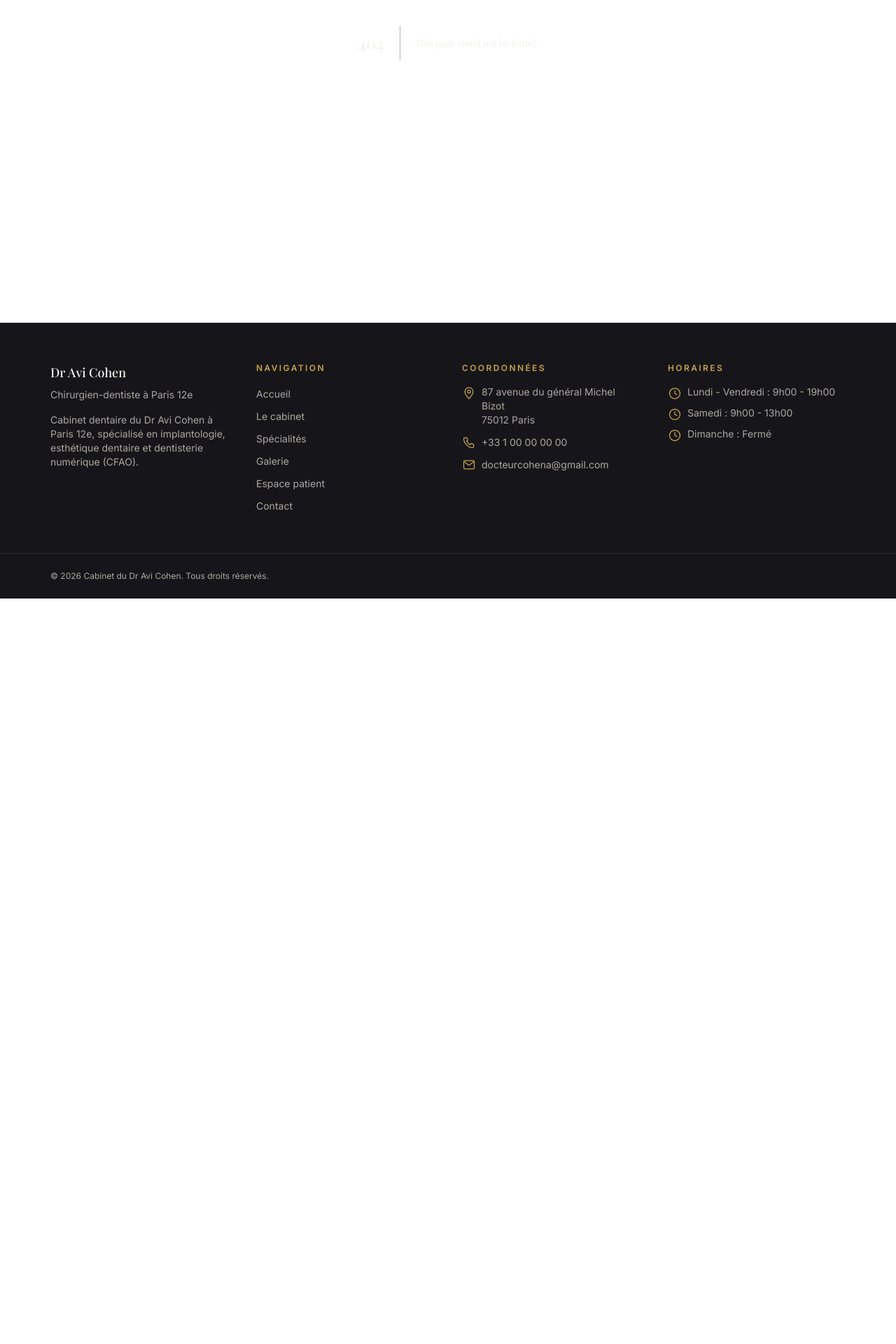
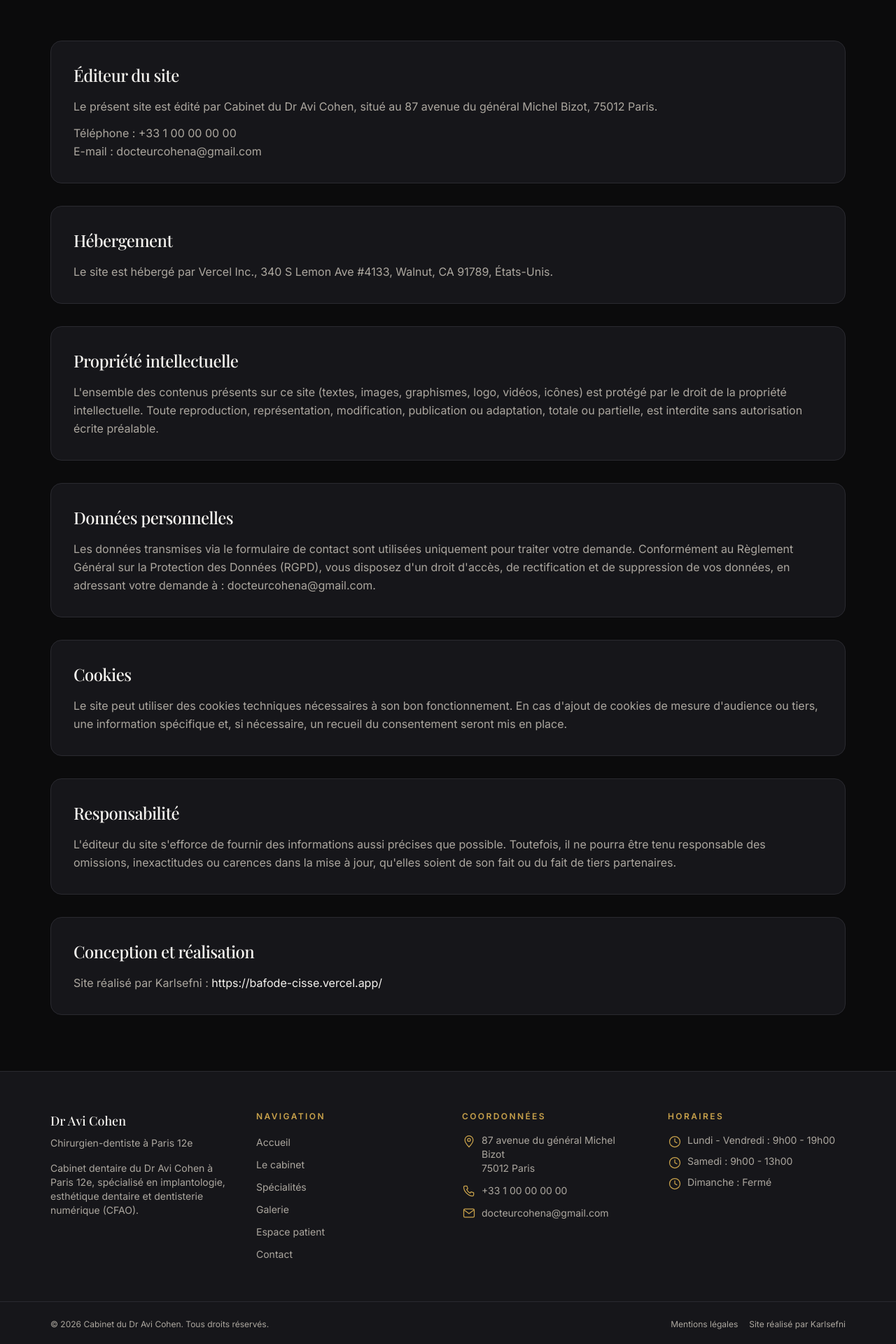
Before and after one commit to bcisse14/AviCohen, a Next.js app: page /mentions-legales in a window 1280 px wide. Before the commit this address had no page. Shown: the part 420-2340 px from the top of the page at 70% size. Before the commit the page ends 1275 px from the top, so only its background shows below. Built offline with nearby package versions, Linux system fonts and the light colour scheme.

Commit message:
(Add) : Ajout des mentions légales

```diff
--- /dev/null
+++ b/app/mentions-legales/page.tsx
@@ -0,0 +1,109 @@
+import type { Metadata } from "next";
+import { PageHero } from "@/components/PageHero";
+import { siteConfig } from "@/lib/site-config";
+
+export const metadata: Metadata = {
+  title: "Mentions légales",
+  description:
+    "Mentions légales du site du cabinet du Dr Avi Cohen : éditeur, hébergement, propriété intellectuelle et informations de contact.",
+  openGraph: {
+    title: `Mentions légales - ${siteConfig.practiceName}`,
+    description:
+      "Informations légales relatives à l'édition, l'hébergement et l'utilisation du site.",
+  },
+};
+
+export default function MentionsLegalesPage() {
+  return (
+    <>
+      <PageHero
+        eyebrow="Informations légales"
+        title="Mentions légales"
+        description="Informations relatives à l'éditeur, à l'hébergement et aux conditions d'utilisation du site."
+      />
+
+      <section>
+        <div className="container-site space-y-8 py-16 sm:py-20">
+          <article className="rounded-2xl border border-border bg-surface p-6 sm:p-8">
+            <h2 className="text-2xl text-ink">Éditeur du site</h2>
+            <p className="mt-4 leading-relaxed text-muted">
+              Le présent site est édité par {siteConfig.practiceName}, situé au {" "}
+              {siteConfig.address.streetAddress}, {siteConfig.address.postalCode} {" "}
+              {siteConfig.address.addressLocality}.
+            </p>
+            <p className="mt-3 leading-relaxed text-muted">
+              Téléphone : {siteConfig.phone}
+              <br />
+              E-mail : {siteConfig.email}
+            </p>
+          </article>
+
+          <article className="rounded-2xl border border-border bg-surface p-6 sm:p-8">
+            <h2 className="text-2xl text-ink">Hébergement</h2>
+            <p className="mt-4 leading-relaxed text-muted">
+              Le site est hébergé par Vercel Inc., 340 S Lemon Ave #4133, Walnut,
+              CA 91789, États-Unis.
+            </p>
+          </article>
+
+          <article className="rounded-2xl border border-border bg-surface p-6 sm:p-8">
+            <h2 className="text-2xl text-ink">Propriété intellectuelle</h2>
+            <p className="mt-4 leading-relaxed text-muted">
+              L&apos;ensemble des contenus présents sur ce site (textes, images,
+              graphismes, logo, vidéos, icônes) est protégé par le droit de la
+              propriété intellectuelle. Toute reproduction, représentation,
+              modification, publication ou adaptation, totale ou partielle, est
+              interdite sans autorisation écrite préalable.
+            </p>
+          </article>
+
+          <article className="rounded-2xl border border-border bg-surface p-6 sm:p-8">
+            <h2 className="text-2xl text-ink">Données personnelles</h2>
+            <p className="mt-4 leading-relaxed text-muted">
+              Les données transmises via le formulaire de contact sont utilisées
+              uniquement pour traiter votre demande. Conformément au Règlement
+              Général sur la Protection des Données (RGPD), vous disposez d&apos;un
+              droit d&apos;accès, de rectification et de suppression de vos données,
+              en adressant votre demande à : {siteConfig.email}.
+            </p>
+          </article>
+
+          <article className="rounded-2xl border border-border bg-surface p-6 sm:p-8">
+            <h2 className="text-2xl text-ink">Cookies</h2>
+            <p className="mt-4 leading-relaxed text-muted">
+              Le site peut utiliser des cookies techniques nécessaires à son bon
+              fonctionnement. En cas d&apos;ajout de cookies de mesure d&apos;audience ou
+              tiers, une information spécifique et, si nécessaire, un recueil du
+              consentement seront mis en place.
+            </p>
+          </article>
+
+          <article className="rounded-2xl border border-border bg-surface p-6 sm:p-8">
+            <h2 className="text-2xl text-ink">Responsabilité</h2>
+            <p className="mt-4 leading-relaxed text-muted">
+              L&apos;éditeur du site s&apos;efforce de fournir des informations aussi
+              précises que possible. Toutefois, il ne pourra être tenu
+              responsable des omissions, inexactitudes ou carences dans la mise
+              à jour, qu&apos;elles soient de son fait ou du fait de tiers partenaires.
+            </p>
+          </article>
+
+          <article className="rounded-2xl border border-border bg-surface p-6 sm:p-8">
+            <h2 className="text-2xl text-ink">Conception et réalisation</h2>
+            <p className="mt-4 leading-relaxed text-muted">
+              Site réalisé par Karlsefni :{" "}
+              <a
+                href="https://bafode-cisse.vercel.app/"
+                target="_blank"
+                rel="noopener noreferrer"
+                className="text-ink no-underline hover:text-accent"
+              >
+                https://bafode-cisse.vercel.app/
+              </a>
+            </p>
+          </article>
+        </div>
+      </section>
+    </>
+  );
+}
--- a/components/Footer.tsx
+++ b/components/Footer.tsx
@@ -73,10 +73,25 @@ export function Footer() {
       </div>
 
       <div className="border-t border-border py-6">
-        <p className="container-site text-xs text-muted">
-          © {new Date().getFullYear()} {siteConfig.practiceName}. Tous droits
-          réservés.
-        </p>
+        <div className="container-site flex flex-col gap-2 text-xs text-muted sm:flex-row sm:items-center sm:justify-between">
+          <p>
+            © {new Date().getFullYear()} {siteConfig.practiceName}. Tous droits
+            réservés.
+          </p>
+          <div className="flex flex-wrap items-center gap-x-4 gap-y-1">
+            <Link href="/mentions-legales" className="no-underline hover:text-accent">
+              Mentions légales
+            </Link>
+            <a
+              href="https://bafode-cisse.vercel.app/"
+              target="_blank"
+              rel="noopener noreferrer"
+              className="no-underline hover:text-accent"
+            >
+              Site réalisé par Karlsefni
+            </a>
+          </div>
+        </div>
       </div>
     </footer>
   );
```
